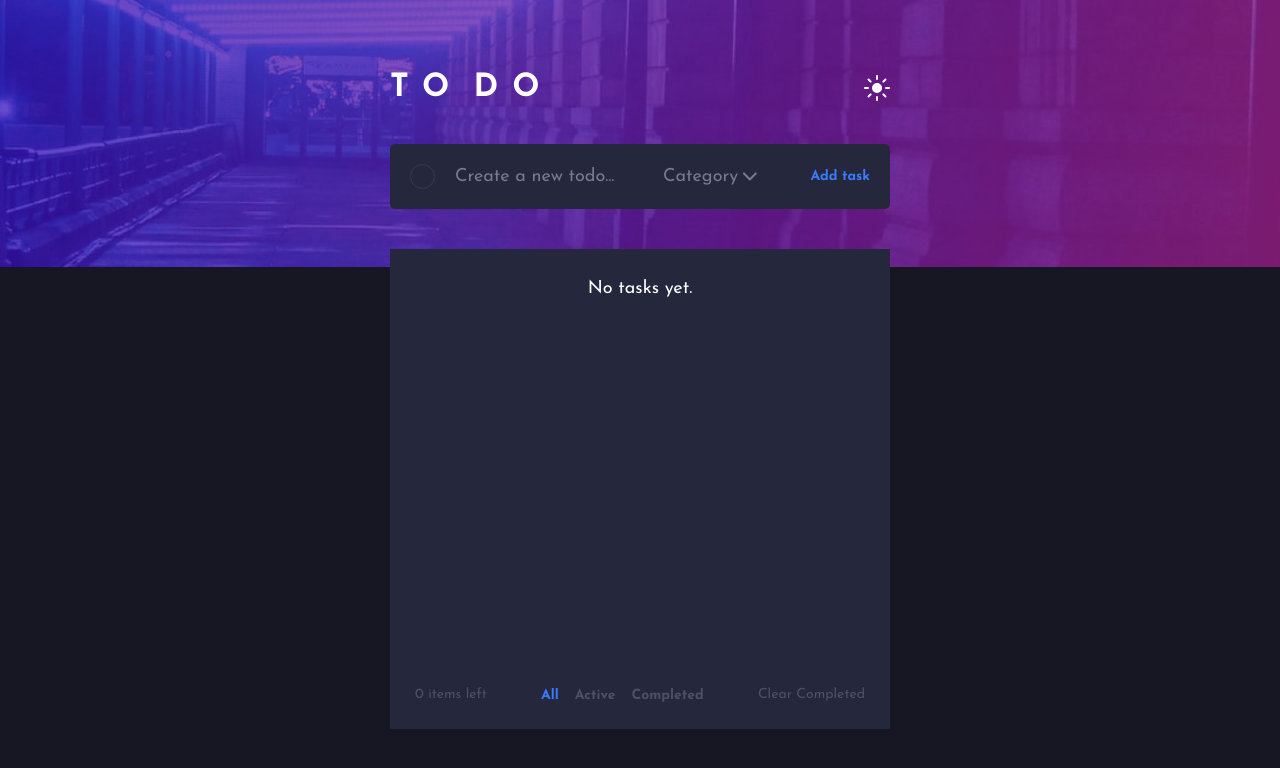
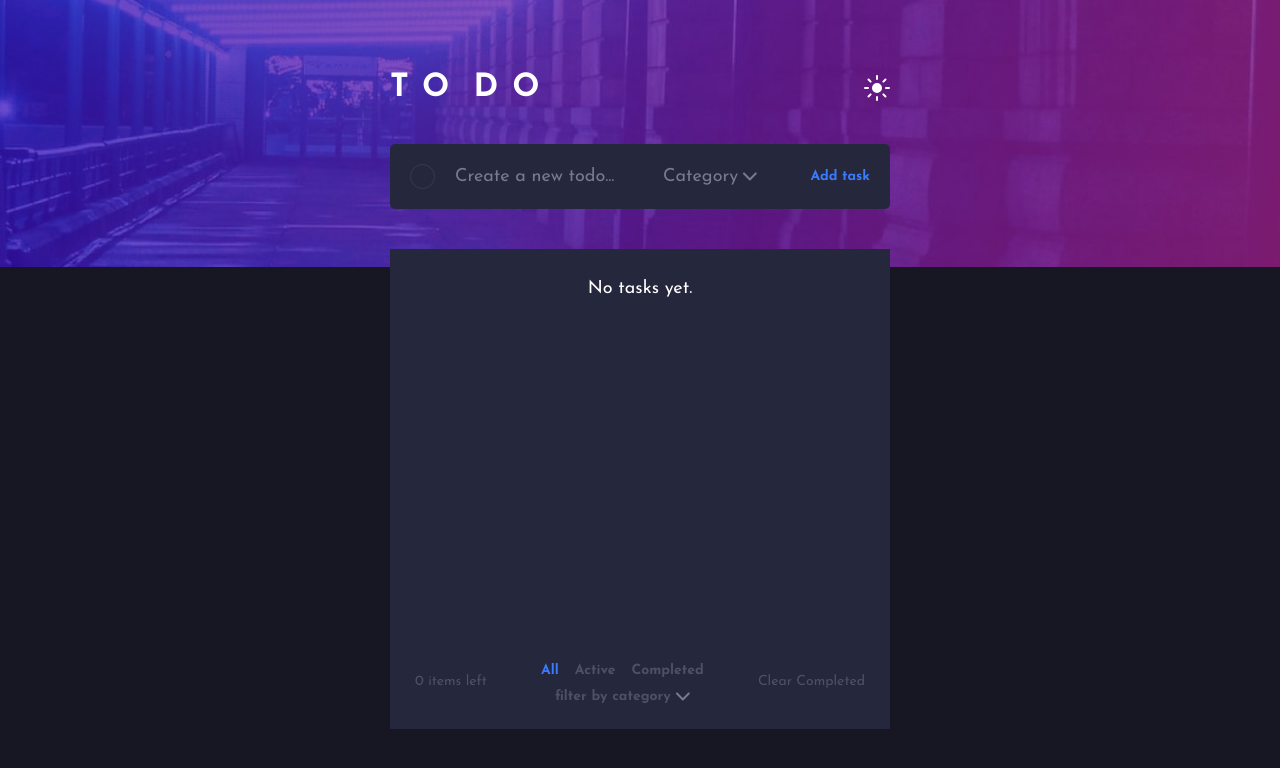
Before and after one commit to vytautassvirskas/Todo_app, a React (Vite) app: page / in a window 1280 px wide. Shown: the top 768 px of the page. Built offline with nearby package versions, Linux system fonts and the light colour scheme.

Commit message:
add dropdown component to bottom dashboard

```diff
--- a/src/App.jsx
+++ b/src/App.jsx
@@ -17,12 +17,13 @@ function App() {
   const [filteredTasks, setFilteredTasks] = useState();
   const categories = ["Personal", "Work"];
 
-  // useEffect(() => {
-  //   let dataCopy = [...tasks];
-  // }, [tasks]);
   const handleToggleTheme = () => {
     setTheme((prevTheme) => (prevTheme === "dark" ? "light" : "dark"));
+    localStorage.setItem("toDoTheme", theme);
   };
+  useEffect(() => {
+    localStorage.setItem("toDoTheme", theme);
+  }, [theme]);
 
   useEffect(() => {
     localStorage.setItem("tasks", JSON.stringify(tasks));
@@ -41,7 +42,11 @@ function App() {
           categories={categories}
         ></NewTaskEntry>
         <TasksList tasks={tasks} setTasks={setTasks} categories={categories}>
-          <BottomDashBoard tasks={tasks} setTasks={setTasks}></BottomDashBoard>
+          <BottomDashBoard
+            tasks={tasks}
+            setTasks={setTasks}
+            categories={categories}
+          ></BottomDashBoard>
         </TasksList>
       </ToDoWrapper>
     </main>
--- a/src/assets/sass/theme-colors.scss
+++ b/src/assets/sass/theme-colors.scss
@@ -26,8 +26,8 @@
 /* -------------------- */
 #light {
   /* Backgrounds */
-  --c-bg-main: hsl(233, 11%, 84%);
-  --c-bg-todo: hsl(0, 0%, 98%);
+  --c-bg-main: hsl(260, 20%, 97%);
+  --c-bg-todo: hsl(0, 0%, 100%);
 
   /* Text */
   --c-text-inactive: hsl(236, 9%, 61%);
--- a/src/assets/sass/variables.scss
+++ b/src/assets/sass/variables.scss
@@ -40,6 +40,7 @@ $ff-primary: "Josefin Sans", sans-serif;
 
 /*font-size*/
 $fs-primary: 1.125rem;
+$fs-button: 0.875rem;
 
 /*font weight*/
 $fw-regular: 400;
--- a/src/components/BottomDashBoard/BottomDashBoard.jsx
+++ b/src/components/BottomDashBoard/BottomDashBoard.jsx
@@ -1,8 +1,9 @@
 import React from "react";
 import style from "./BottomDashBoard.module.scss";
-import Button from "../atoms/Button/Button";
+import Button from "../atoms/Button/Button.jsx";
+import Dropdown from "../atoms/Dropdown/Dropdown.jsx";
 
-const BottomDashBoard = ({ tasks, setTasks }) => {
+const BottomDashBoard = ({ tasks, setTasks, categories }) => {
   const taskAmount = tasks.length;
   // console.log("BottomDashBoard ~ taskAmount", taskAmount);
   const handleClearCompleted = () => {
@@ -11,7 +12,8 @@ const BottomDashBoard = ({ tasks, setTasks }) => {
   return (
     <div className={style.dashboard}>
       <span className={style.amount}>{taskAmount} items left</span>
-      <div className="">
+      <div className={style["filters-wrapper"]}>
+        <div className={style["filter-status"]}>
           <Button
             btnType="blue"
             style={{ marginRight: "1rem" }}
@@ -27,6 +29,15 @@ const BottomDashBoard = ({ tasks, setTasks }) => {
           </Button>
           <Button onClick={() => console.log("completed")}>Completed</Button>
         </div>
+        <Dropdown
+          style={{ marginTop: "10px" }}
+          dropdownType="filter"
+          categories={categories}
+          onClick={() => {
+            console.log("filtruojam pagal tipa");
+          }}
+        ></Dropdown>
+      </div>
       <Button btnType="regular" onClick={handleClearCompleted}>
         Clear Completed
       </Button>
--- a/src/components/BottomDashBoard/BottomDashBoard.module.scss
+++ b/src/components/BottomDashBoard/BottomDashBoard.module.scss
@@ -6,6 +6,8 @@
   padding: 25px;
 }
 .amount {
-  color: $c-text-completed;
+  color: $c-text-button;
   font-size: 14px;
 }
+.filters-wrapper {
+}
--- a/src/components/TopDashBoard/TopDashBoard.jsx
+++ b/src/components/TopDashBoard/TopDashBoard.jsx
@@ -2,13 +2,11 @@ import React from "react";
 import lightMode from "../../assets/images/icon-sun.svg";
 import darkMode from "../../assets/images/icon-moon.svg";
 import style from "./TopDashBoard.module.scss";
-import Dropdown from "../atoms/Dropdown/Dropdown.jsx";
 
 const TopDashBoard = ({ title, theme, handleToggleTheme }) => {
   return (
     <div className={style.dashBoard}>
       <h1 className={style.title}>{title}</h1>
-
       <img
         className={style.img}
         src={theme === "light" ? darkMode : lightMode}
--- a/src/components/atoms/Button/Button.module.scss
+++ b/src/components/atoms/Button/Button.module.scss
@@ -2,7 +2,7 @@
 .btn {
   background-color: transparent;
   border: none;
-  font-size: 0.875rem;
+  font-size: $fs-button;
   font-weight: $fw-bold;
   color: $c-text-button;
   cursor: pointer;
--- a/src/components/atoms/Dropdown/Dropdown.jsx
+++ b/src/components/atoms/Dropdown/Dropdown.jsx
@@ -5,21 +5,16 @@ import Arrow from "../Icons/Arrow/Arrow.jsx";
 const Dropdown = (props) => {
   const { categories, dropdownType, task, onClick, ...restProps } = props;
   const [isDropdownOpen, setIsDropdownOpen] = useState(false);
-  const [isDropdownActive, setIsDropdownActive] = useState(false);
   const dropdownRef = useRef();
   let btnClassName;
   let dropDownTitle;
-  let isArrowActive;
   if (dropdownType === "filter") {
-    console.log("filtravimo dropdown");
     btnClassName = style["btn--filter"];
-    dropDownTitle = "Filter by category";
-    isArrowActive = true;
+    dropDownTitle = "filter by category";
   } else {
     btnClassName =
       isDropdownOpen || task.category ? style["btn--active"] : style.btn;
     dropDownTitle = task.category ? task.category : "Category";
-    isArrowActive = task.category ? true : false;
   }
 
   const handleToggleDropdown = () => {
@@ -52,11 +47,7 @@ const Dropdown = (props) => {
         ref={dropdownRef}
       >
         {dropDownTitle}
-        <Arrow
-          style={{ marginLeft: "5px" }}
-          rotate={isDropdownOpen}
-          active={isArrowActive}
-        />
+        <Arrow style={{ marginLeft: "5px" }} rotate={isDropdownOpen} />
       </button>
       {isDropdownOpen && (
         <ul className={style["dropwdown-content"]}>
--- a/src/components/atoms/Dropdown/Dropdown.module.scss
+++ b/src/components/atoms/Dropdown/Dropdown.module.scss
@@ -4,10 +4,11 @@
   position: relative;
   .btn {
     @include flexCenter;
+    margin: 0 auto;
     background-color: transparent;
     border: none;
+    color: $c-text-inactive;
     cursor: pointer;
-    color: $c-text-inactive;
     transition: color 0.2s ease-in-out;
     &:hover {
       color: $c-text-uncompleted;
@@ -18,21 +19,26 @@
     }
     &--filter {
       @extend .btn;
-      color: $c-text-app-title;
+      font-weight: $fw-bold;
+      color: $c-text-button;
+      font-size: $fs-button;
     }
   }
   .dropwdown-content {
     position: absolute;
     z-index: 1;
     right: 0;
+    width: 100%;
     background-color: $c-text-uncompleted;
+    background-color: $c-text-completed;
     border-radius: 0.3125rem;
     overflow: hidden;
     animation: apear 0.3s ease-in-out;
 
     li {
       padding: 0.5rem;
-      color: $c-text-completed;
+      text-align: center;
+      color: $c-text-uncompleted;
       transition: all 0.2s ease-in-out;
     }
     li:first-child {
@@ -42,8 +48,8 @@
     li:not(li:first-child) {
       cursor: pointer;
       &:hover {
-        background-color: $c-text-completed;
-        color: $c-text-uncompleted;
+        background-color: $c-text-button-hover;
+        color: $c-brdr-check;
       }
     }
   }
--- a/src/components/atoms/Icons/Arrow/Arrow.jsx
+++ b/src/components/atoms/Icons/Arrow/Arrow.jsx
@@ -1,8 +1,8 @@
 import React from "react";
 import style from "./Arrow.module.scss";
 
-const Arrow = ({ rotate, active, ...restProps }) => {
-  const arrowClassName = rotate ? style["arrow--rotate"] : active ? style["arrow--active"]  :style.arrow;
+const Arrow = ({ rotate, ...restProps }) => {
+  const arrowClassName = rotate ? style["arrow--rotate"] :style.arrow;
   return (
     <svg
       {...restProps}
--- a/src/components/atoms/Icons/Arrow/Arrow.module.scss
+++ b/src/components/atoms/Icons/Arrow/Arrow.module.scss
@@ -7,10 +7,6 @@
   &--rotate {
     @extend .arrow;
     transform: rotate(180deg);
-    fill: $c-text-uncompleted;
-  }
-  &--active {
-    @extend .arrow;
-    fill: $c-text-uncompleted;
+    fill: $c-text-inactive;
   }
 }
```
Lines whose indentation alone changed are shown as unchanged.
